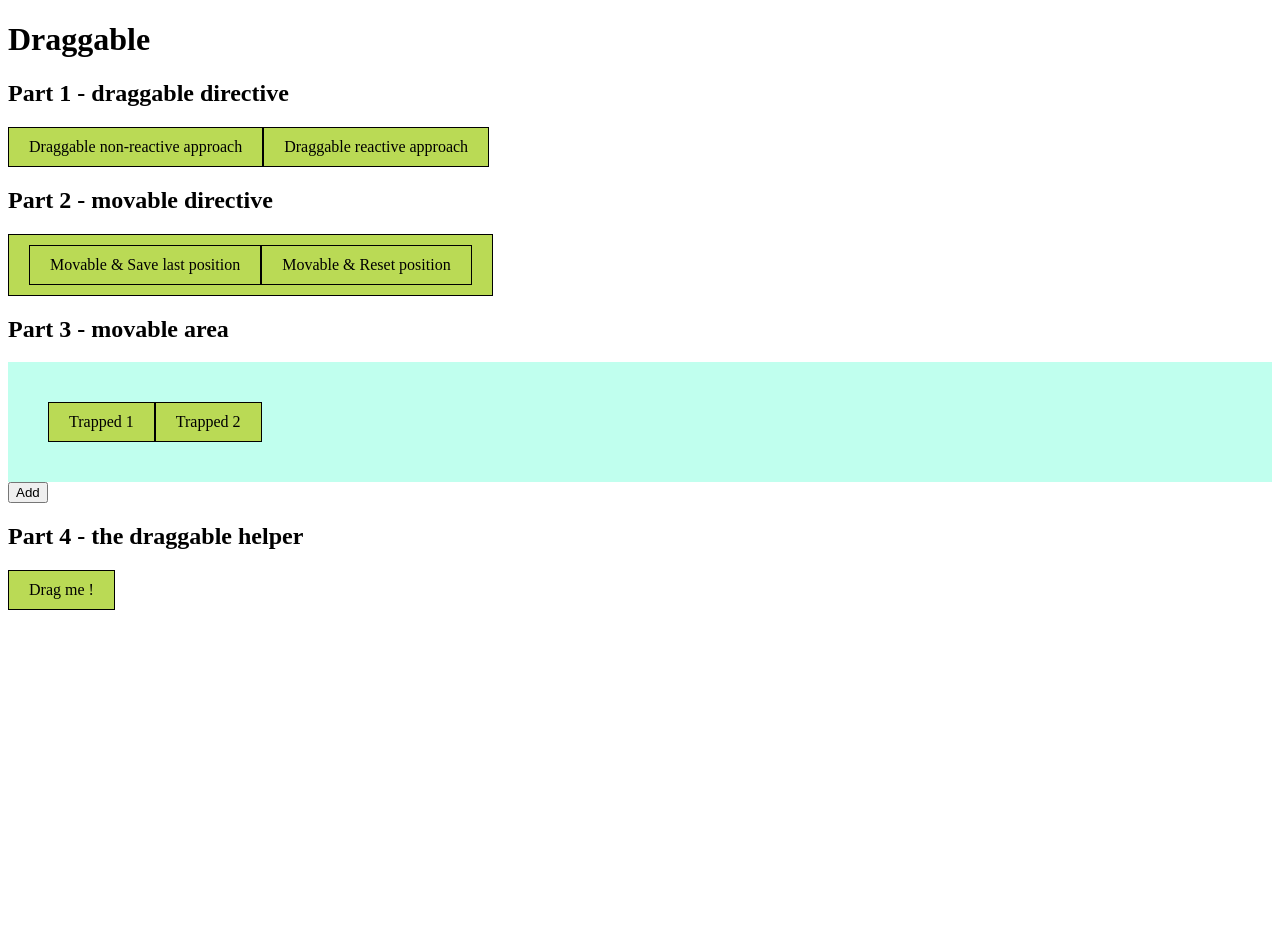
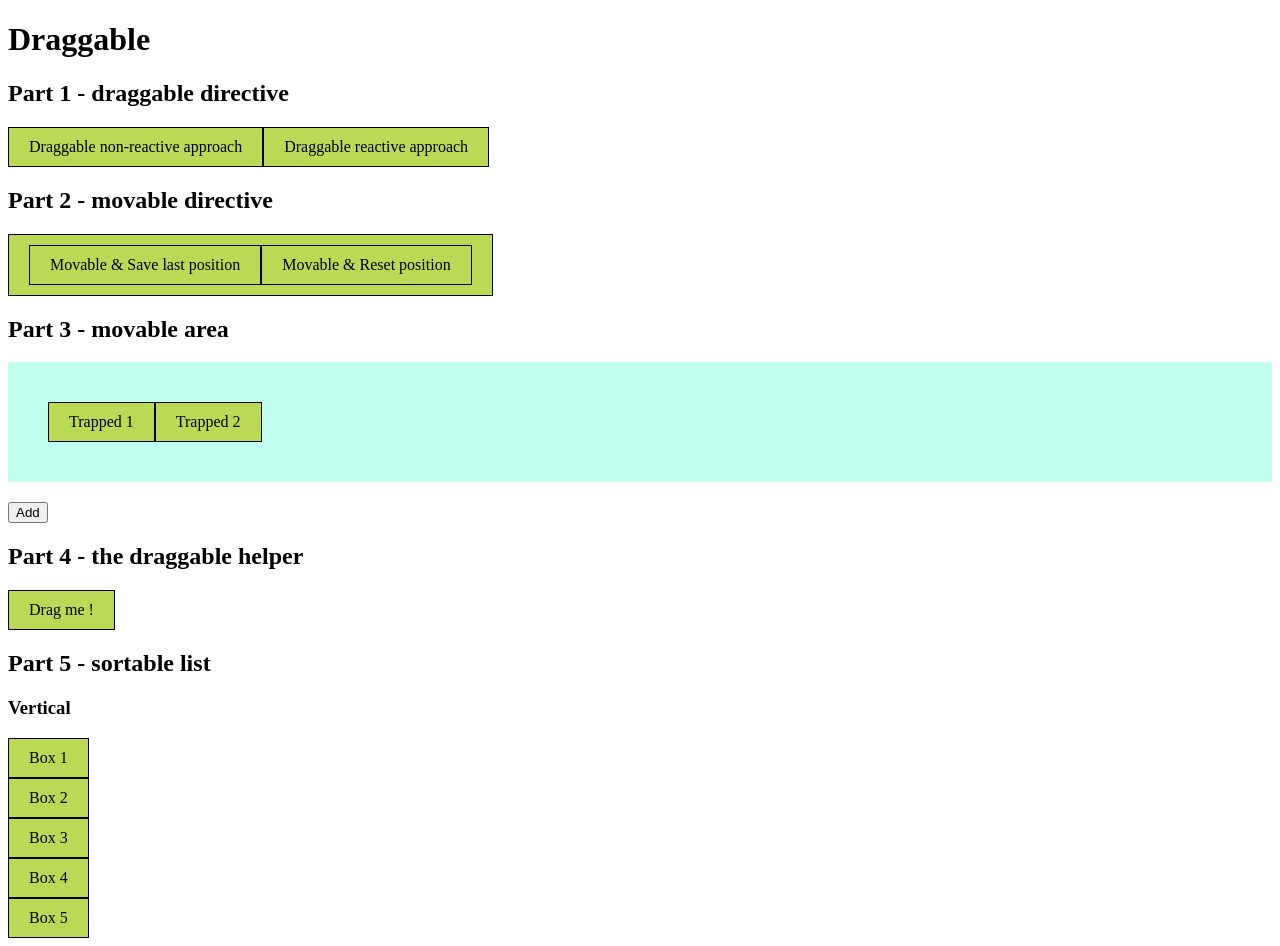
Before and after one commit to jsaunie/drag-drop-angular7, an Angular app: page / in a window 1280 px wide. Before the commit the page ends 800 px from the top, so only its background shows below. Built offline with nearby package versions, Linux system fonts and the light colour scheme.

Commit message:
Add vertical sortable list

```diff
--- a/src/app/app.component.html
+++ b/src/app/app.component.html
@@ -1,5 +1,6 @@
 <h1>Draggable</h1>
 
+<section>
   <h2>Part 1 - draggable directive</h2>
 
   <div class="box" appDraggable (dragStart)="onDragStart()" (dragMove)="onDragMove($event)" (dragEnd)="onDragEnd()">
@@ -41,3 +42,18 @@
       </div>
     </div>
   </div>
+
+</section>
+
+<section>
+
+  <h2>Part 5 - sortable list</h2>
+
+  <h3>Vertical</h3>
+  <ul appSortableList (sort)="sort($event)">
+    <li class="box" *ngFor="let box of sortableList" appSortable>
+      {{ box }}
+      <div class="box helper" *appDraggableHelper>{{ box }}</div>
+    </li>
+  </ul>
+</section>
--- a/src/app/app.component.scss
+++ b/src/app/app.component.scss
@@ -8,9 +8,14 @@
   &.dragging {
     background-color: coral;
   }
+  &.sortable.dragging {
+    background: none;
+    border: 1px dashed black;
+    color: transparent;
+  }
 }
 
-.area{
+.area {
   background-color: #c0ffee;
   padding: 40px;
 }
--- a/src/app/app.component.ts
+++ b/src/app/app.component.ts
@@ -1,4 +1,5 @@
 import {Component} from '@angular/core';
+import {ISortEvent} from './draggable/sortable-list.directive';
 
 @Component({
   selector: 'app-root',
@@ -7,6 +8,7 @@ import {Component} from '@angular/core';
 })
 export class AppComponent {
   public trappedBoxes = ['Trapped 1', 'Trapped 2'];
+  public sortableList = ['Box 1', 'Box 2', 'Box 3', 'Box 4', 'Box 5'];
 
   public onDragStart() {
     console.log('got drag start');
@@ -20,7 +22,16 @@ export class AppComponent {
     console.log('got drag end');
   }
 
-  public addTrappedBoxes(){
+  public addTrappedBoxes() {
     this.trappedBoxes.push('New trapped');
   }
+
+  public sort(event: ISortEvent) {
+    const sortableList = [...this.sortableList],
+      swapWith = sortableList[event.nextIndex];
+
+    sortableList[event.nextIndex] = sortableList[event.currentIndex];
+    sortableList[event.currentIndex] = swapWith;
+    this.sortableList = sortableList;
+  }
 }
--- a/src/app/draggable/draggable.module.ts
+++ b/src/app/draggable/draggable.module.ts
@@ -7,6 +7,8 @@ import {MovableDirective} from './movable.directive';
 import {MovableAreaDirective} from './movable-area.directive';
 import {DraggableHelperDirective} from './draggable-helper.directive';
 import {OverlayModule} from '@angular/cdk/overlay';
+import {SortableListDirective} from './sortable-list.directive';
+import {SortableDirective} from './sortable.directive';
 
 @NgModule({
   declarations: [
@@ -15,6 +17,8 @@ import {OverlayModule} from '@angular/cdk/overlay';
     MovableDirective,
     MovableAreaDirective,
     DraggableHelperDirective,
+    SortableListDirective,
+    SortableDirective,
   ],
   imports: [
     CommonModule,
@@ -26,6 +30,8 @@ import {OverlayModule} from '@angular/cdk/overlay';
     MovableDirective,
     MovableAreaDirective,
     DraggableHelperDirective,
+    SortableListDirective,
+    SortableDirective,
   ],
 })
 export class DraggableModule {
--- /dev/null
+++ b/src/app/draggable/sortable-list.directive.ts
@@ -0,0 +1,49 @@
+import {AfterContentInit, ContentChildren, Directive, EventEmitter, Output, QueryList} from '@angular/core';
+import {SortableDirective} from './sortable.directive';
+
+export interface ISortEvent {
+  currentIndex: number;
+  nextIndex: number;
+}
+
+@Directive({
+  selector: '[appSortableList]'
+})
+export class SortableListDirective implements AfterContentInit {
+
+  @ContentChildren(SortableDirective) sortables: QueryList<SortableDirective>;
+
+  @Output() sort: EventEmitter<ISortEvent> = new EventEmitter<ISortEvent>();
+
+  private clientRects: ClientRect[];
+
+  public ngAfterContentInit() {
+    this.sortables.forEach((sortable: SortableDirective) => {
+      sortable.dragStart.subscribe(() => this.measureClientRects());
+      sortable.dragMove.subscribe((event: PointerEvent) => this.detectSorting(sortable, event));
+    });
+  }
+
+  private measureClientRects() {
+    this.clientRects = this.sortables.map(sortable => sortable.elementRef.nativeElement.getBoundingClientRect());
+  }
+
+  private detectSorting(sortable: SortableDirective, event: PointerEvent) {
+    const currentIndex = this.sortables.toArray().indexOf(sortable);
+
+    const prevRect = currentIndex > 0 ? this.clientRects[currentIndex - 1] : undefined;
+    const nextRect = currentIndex < this.clientRects.length - 1 ? this.clientRects[currentIndex + 1] : undefined;
+
+    if (prevRect && event.clientY < prevRect.top + prevRect.height / 2) {
+      this.sort.emit({
+        currentIndex,
+        nextIndex: currentIndex - 1,
+      });
+    } else if (nextRect && event.clientY > nextRect.top + nextRect.height / 2) {
+      this.sort.emit({
+        currentIndex,
+        nextIndex: currentIndex + 1,
+      });
+    }
+  }
+}
--- /dev/null
+++ b/src/app/draggable/sortable.directive.ts
@@ -0,0 +1,14 @@
+import {Directive, forwardRef, HostBinding} from '@angular/core';
+import {DraggableDirective} from './draggable.directive';
+
+@Directive({
+  selector: '[appSortable]',
+  providers: [
+    {provide: DraggableDirective, useExisting: forwardRef(() => SortableDirective)}
+  ]
+})
+export class SortableDirective extends DraggableDirective {
+
+  @HostBinding('class.sortable') sortable = true;
+
+}
--- a/src/styles.scss
+++ b/src/styles.scss
@@ -11,3 +11,14 @@
 .movable:not(.dragging) {
   transition: transform 300ms ease-in-out;
 }
+
+button {
+  margin-top: 20px;
+}
+
+ul {
+  display: inline-flex;
+  margin: 0;
+  padding: 0;
+  flex-direction: column;
+}
```
Lines whose indentation alone changed are shown as unchanged.
